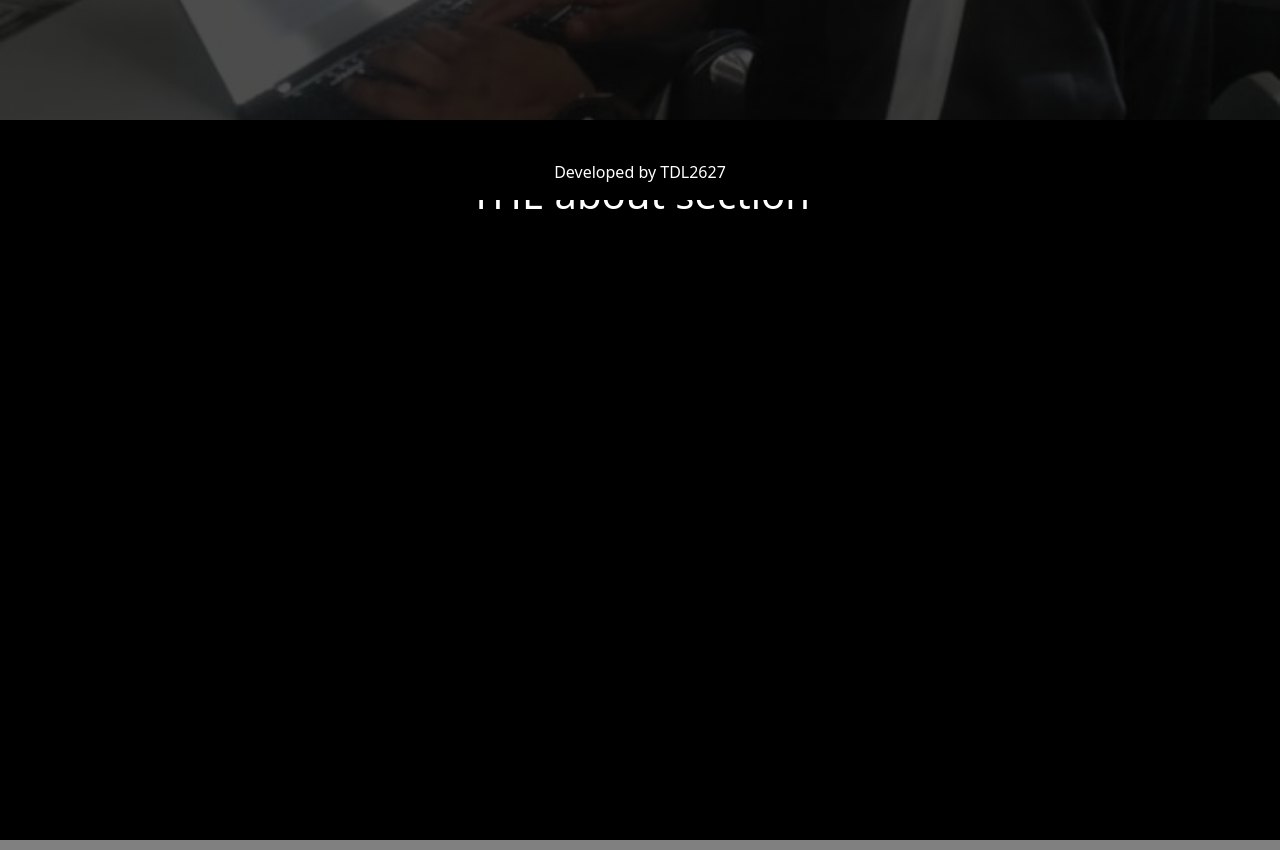
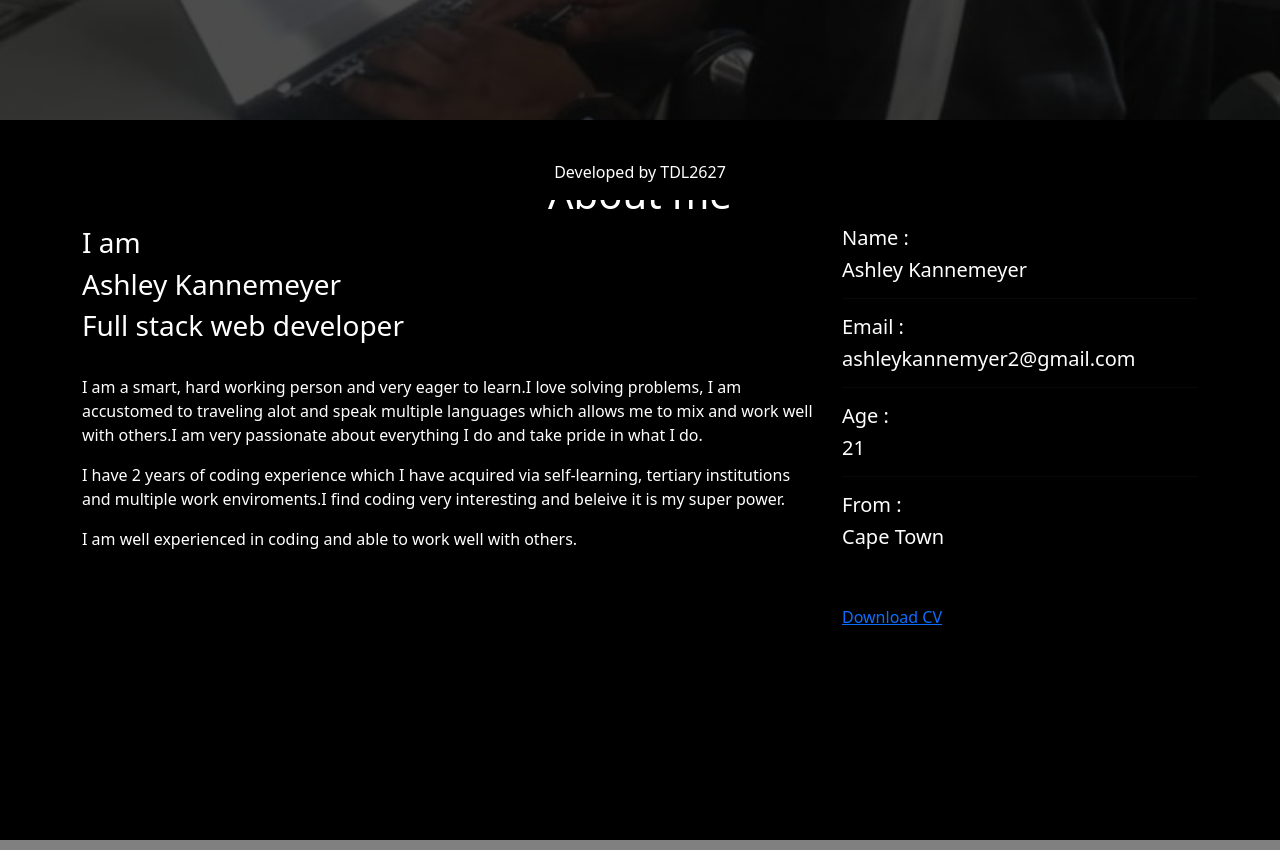
Before and after one commit to TDL2627/vue-portfolio, a Vue app: page / in a window 1280 px wide. Shown: the part 600-1450 px from the top of the page. Built offline with nearby package versions, Linux system fonts and the light colour scheme.

Commit message:
added about content

```diff
--- a/src/components/About.vue
+++ b/src/components/About.vue
@@ -1,6 +1,42 @@
 <template>
-<div id="1">
- <h1 class="heading">THE about section</h1>
+<div id="one">
+ <h1 class="heading">About me</h1>
+    <div class="container" style="text-align: start;">
+        <div class="row">
+          <div class="col-lg-8">
+            <h3> I am  </h3>
+            <h3>Ashley Kannemeyer</h3>
+            <h3>Full stack web developer </h3>
+            <br>
+            <p>I am a smart, hard working person and very eager to learn.I love solving
+              problems, I am accustomed to traveling alot and speak multiple languages which allows me to mix and work
+              well with others.I am very passionate about everything I do and take pride in what I do.</p>
+            <p>I have 2 years of coding experience which I have acquired via self-learning, tertiary
+              institutions and multiple work enviroments.I find coding very interesting and beleive it is my super
+              power.</p>
+            <p >I am well experienced in coding and able to work well with others.</p>
+          </div>
+          <div class="col-lg-4">
+            <h5>Name : </h5>
+            <h5>Ashley Kannemeyer</h5>
+            <hr>
+            <h5>Email :</h5>
+            <h5 class="equaled1" id="mail1">ashleykannemyer2@gmail.com</h5>
+            <hr>
+            <h5>Age :</h5>
+            <h5>21</h5>
+            <hr>
+            <h5>From :</h5>
+            <h5>Cape Town</h5>
+            <br>
+            <br>
+            <a id="downloadcv"  href="/CV/Ashley's Resume.pdf" download>Download CV</a>
+            <br><br>
+          </div>
+
+        </div>
+      </div>
+
 </div>
 
 </template>
@@ -12,11 +48,12 @@ export default {
 </script>
 
 <style scoped>
-div{
+#one{
   background-color: black;
   height: 90vh;
 }
-h1{
+h1,h3,p,h5{
   color: white;
 }
+
 </style>
--- a/src/components/Contact.vue
+++ b/src/components/Contact.vue
@@ -1,5 +1,5 @@
 <template>
-<div id="6">
+<div id="six">
  <h1 class="heading">Contact</h1>
 </div>
 
--- a/src/components/Experience.vue
+++ b/src/components/Experience.vue
@@ -1,5 +1,5 @@
 <template>
-<div id="2">  <h1 class="heading">Experience</h1></div>
+<div id="two">  <h1 class="heading">Experience</h1></div>
 
 </template>
 
--- a/src/components/Navbar.vue
+++ b/src/components/Navbar.vue
@@ -16,22 +16,22 @@
             <a class="nav-link active" aria-current="page" href="#">Home</a>
           </li>
           <li class="nav-item">
-            <a class="nav-link" href="#1">About</a>
+            <a class="nav-link" href="#one">About</a>
           </li>
           <li class="nav-item">
-            <a class="nav-link" href="#2">Experience</a>
+            <a class="nav-link" href="#two">Experience</a>
           </li>
           <li class="nav-item">
-            <a class="nav-link" href="#3">Skills</a>
+            <a class="nav-link" href="#three">Skills</a>
           </li>
            <li class="nav-item">
-            <a class="nav-link" href="#4">Projects</a>
+            <a class="nav-link" href="#four">Projects</a>
           </li>
           <li class="nav-item">
-            <a class="nav-link" href="#5">Testimonials</a>
+            <a class="nav-link" href="#five">Testimonials</a>
           </li>
            <li class="nav-item">
-            <a class="nav-link" href="#6">Contact</a>
+            <a class="nav-link" href="#six">Contact</a>
           </li>
         </ul>
 
--- a/src/components/Projects.vue
+++ b/src/components/Projects.vue
@@ -1,5 +1,5 @@
 <template>
-<div id="4">
+<div id="four">
   <h1 class="heading">Projects</h1>
 </div>
 
--- a/src/components/Skills.vue
+++ b/src/components/Skills.vue
@@ -1,5 +1,5 @@
 <template>
-<div id="3">
+<div id="three">
     <h1 class="heading">Skills</h1>
 </div>
 
--- a/src/components/Testimonials.vue
+++ b/src/components/Testimonials.vue
@@ -1,5 +1,5 @@
 <template>
-<div id="5">
+<div id="five">
  <h1 class="heading">Testimonials</h1>
   </div>
 </template>
```
